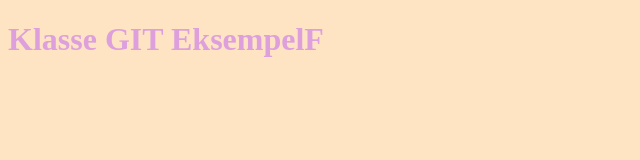
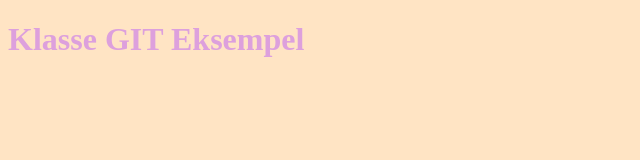
Before and after one commit to Carl-Andrews/gitoevelse, a plain HTML site: page index.html in a window 1280 px wide. Shown: the full height of the page, 0-640 px from the left. Drawn offline with Linux system fonts and the light colour scheme.

Commit message:
Tittle on index

```diff
--- a/index.html
+++ b/index.html
@@ -7,7 +7,7 @@
     <link rel="stylesheet" href="style.css" />
   </head>
   <body>
-    <h1>Klasse GIT EksempelF</h1>
+    <h1>Klasse GIT Eksempel</h1>
     <script>
       src = "script.js";
     </script>
```
